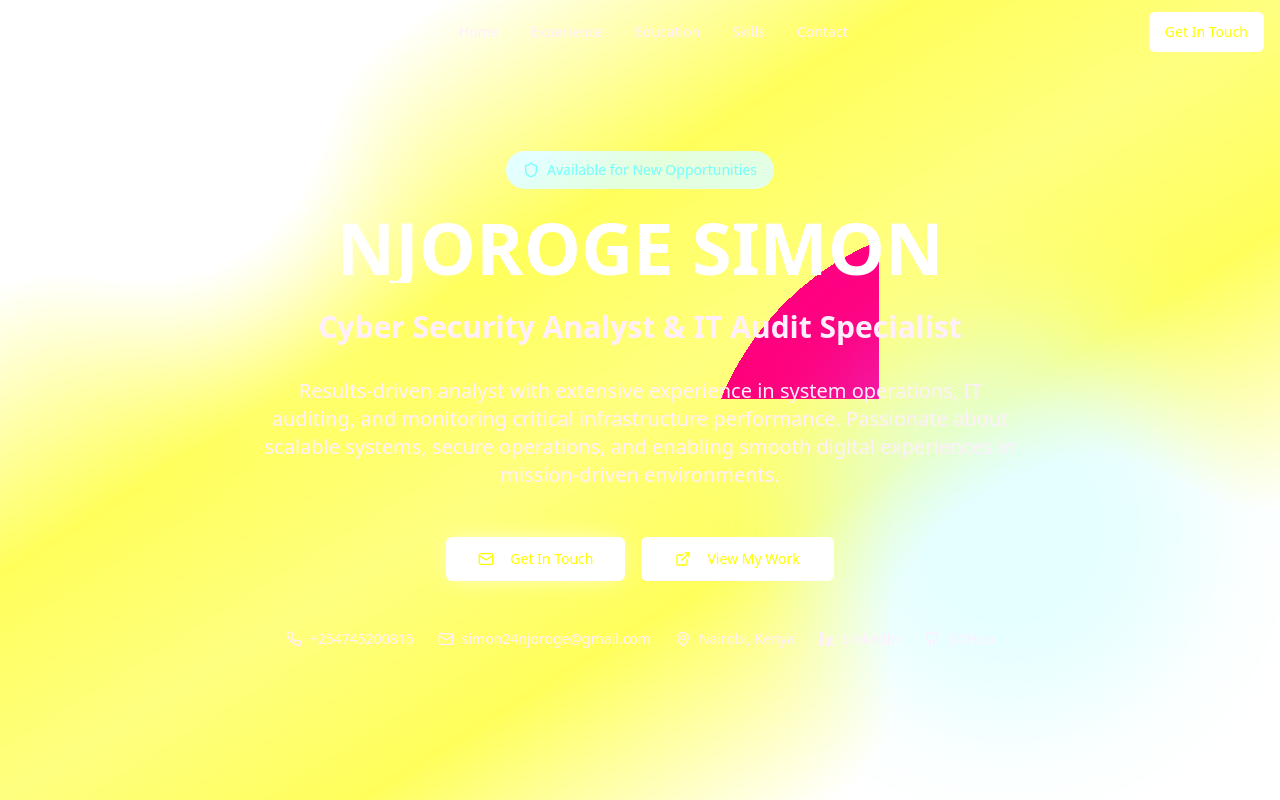
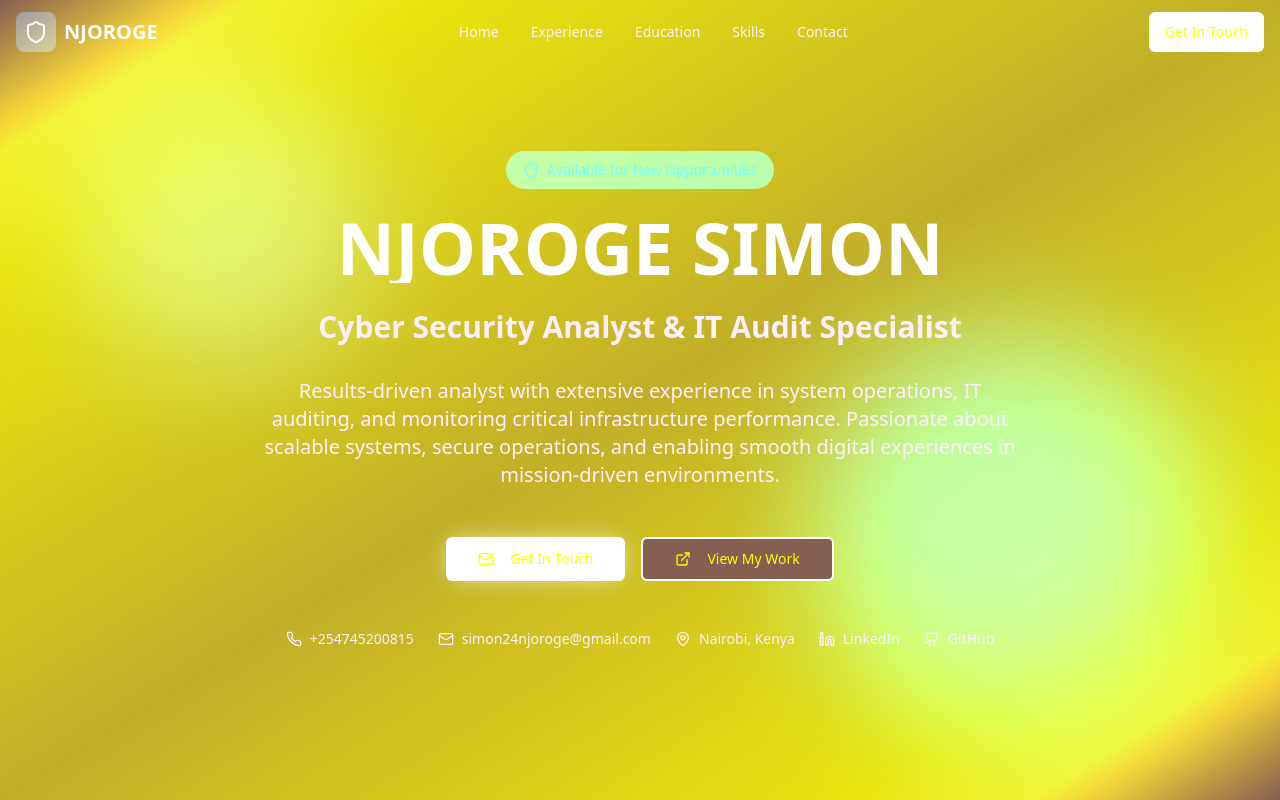
Before and after one commit to wanjihiasimon/njoroge-simon-portfolio, a React (Vite) app: page / in a window 1280 px wide. Shown: the top 800 px of the page. Built offline with nearby package versions, Linux system fonts and the light colour scheme.

Commit message:
Update background color
Update the background color to dark blue.

```diff
--- a/src/index.css
+++ b/src/index.css
@@ -6,7 +6,7 @@
 /* Professional Portfolio Design System */
 @layer base {
   :root {
-    --background: 30 58 138;
+    --background: 15 23 42;
     --foreground: 248 250 252;
 
     --card: 37 99 235;
```
